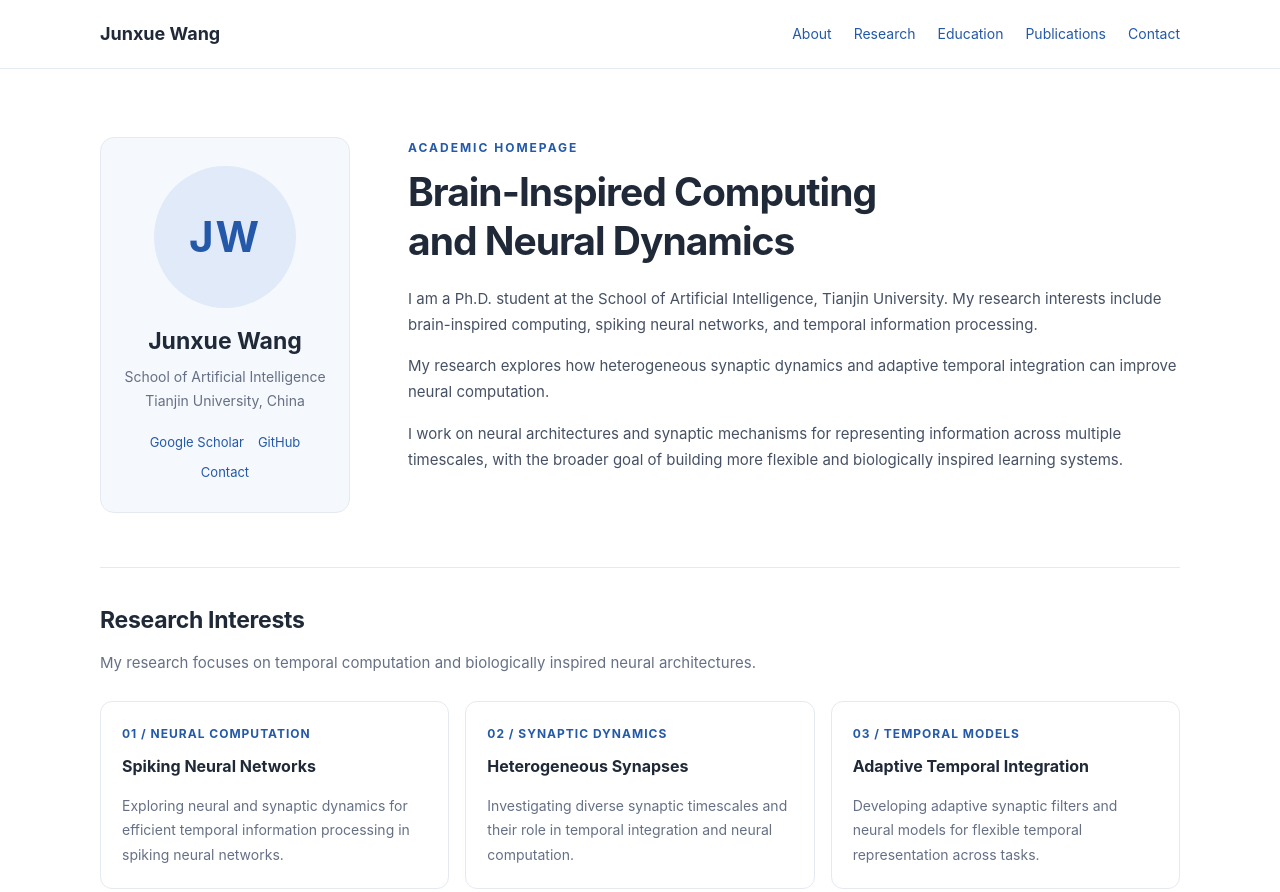
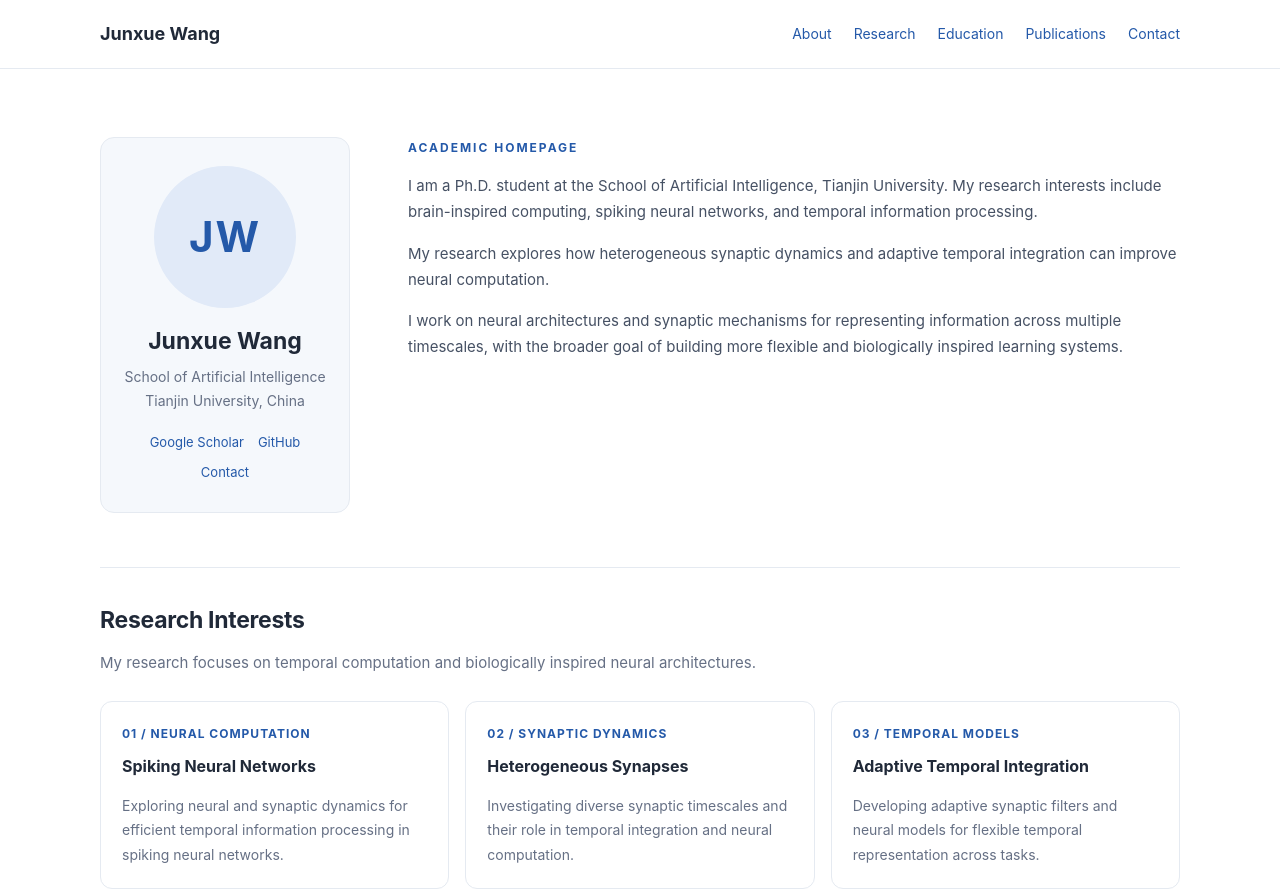
Before and after one commit to junxuewang/junxuewang.github.io, a plain HTML site: page index.html in a window 1280 px wide. Shown: the top 892 px of the page. Drawn offline with Linux system fonts and the light colour scheme.

Commit message:
Update index.html

```diff
--- a/index.html
+++ b/index.html
@@ -340,7 +340,6 @@
 
     <div class="intro">
       <div class="eyebrow">Academic Homepage</div>
-      <h2>Brain-Inspired Computing<br>and Neural Dynamics</h2>
       <p>
         I am a Ph.D. student at the School of Artificial Intelligence,
         Tianjin University. My research interests include brain-inspired
```
